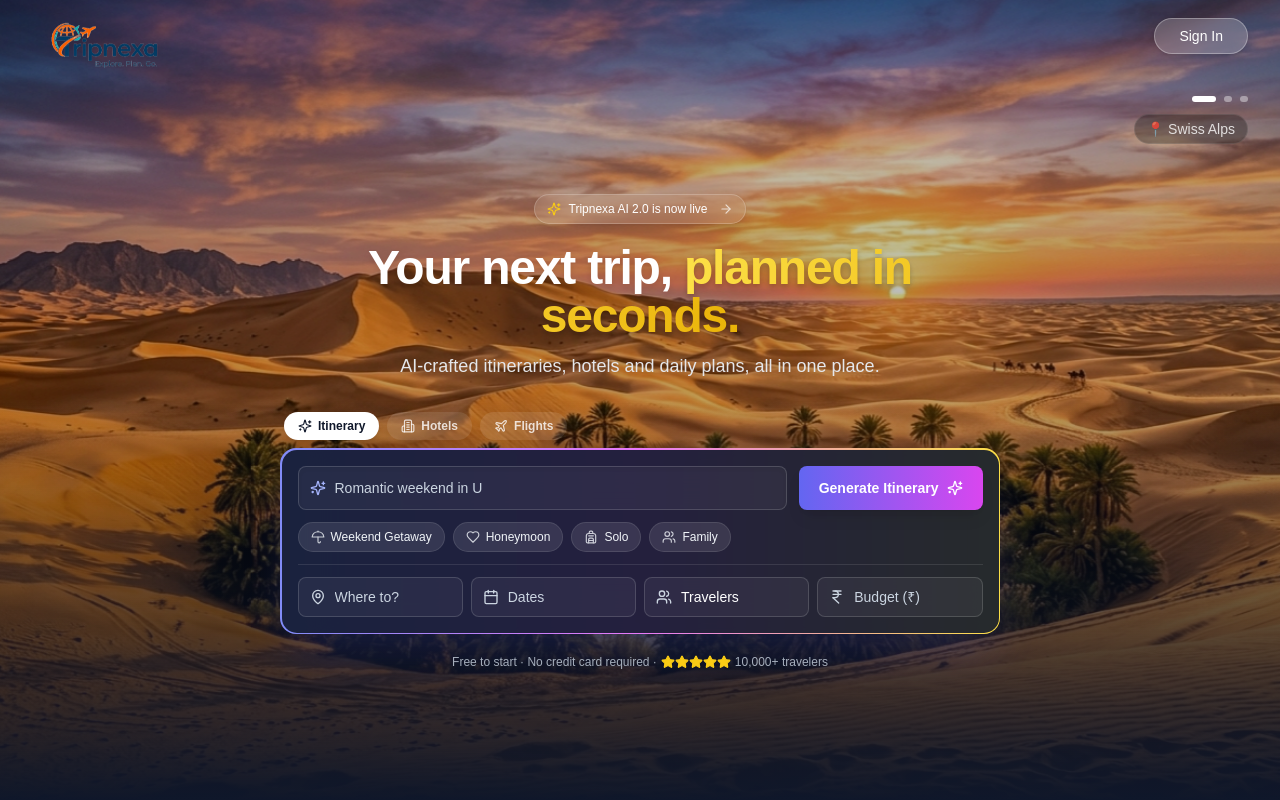
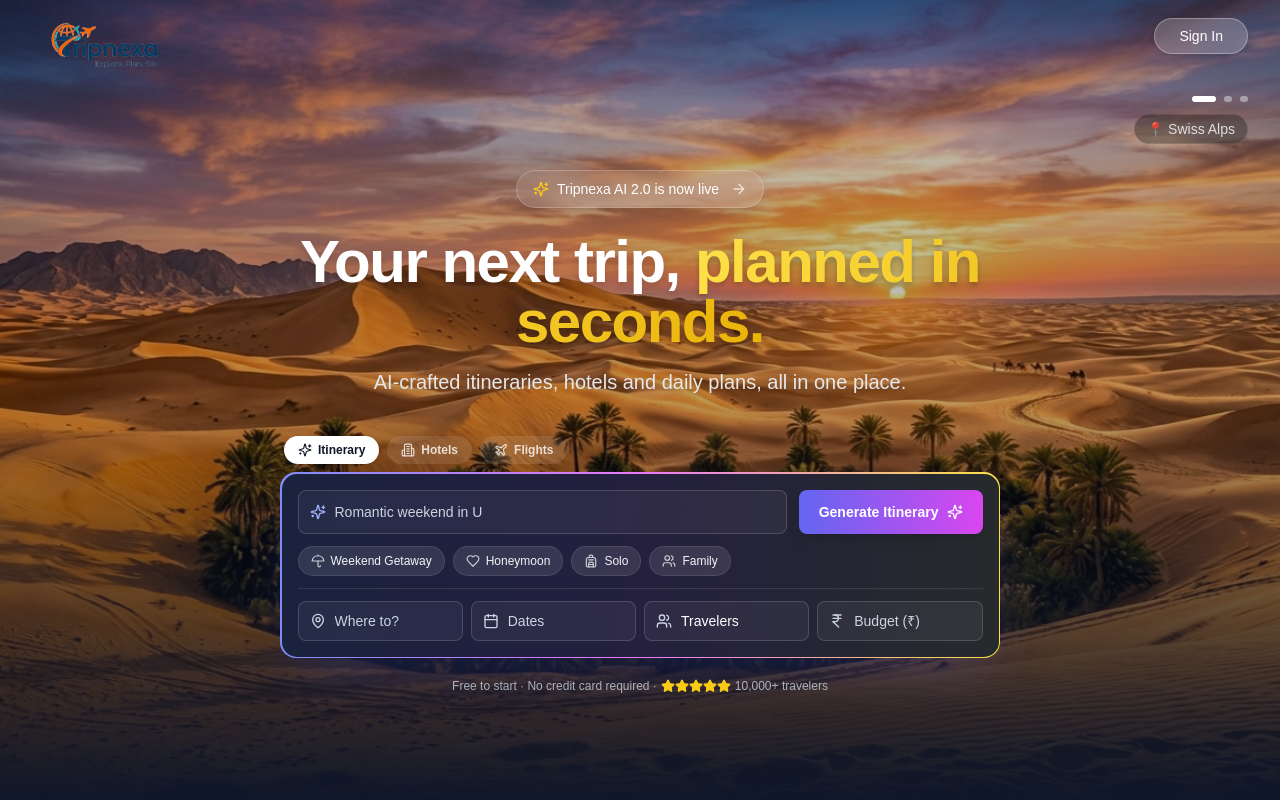
Before and after one commit to Aaryav1130/TripNexa, a React (Vite) app: page / in a window 1280 px wide. Shown: the top 800 px of the page. Built offline with nearby package versions, Linux system fonts and the light colour scheme; no server answers.

Commit message:
style: increase typography scale for hero headline and badge

```diff
--- a/src/components/ui/custom/Hero.jsx
+++ b/src/components/ui/custom/Hero.jsx
@@ -147,15 +147,15 @@ export default function Hero() {
         {/* Subtle Badge */}
         <Link
           to="/take-ai-help"
-          className="inline-flex items-center gap-2 px-3 py-1.5 rounded-full bg-white/10 hover:bg-white/20 backdrop-blur-md border border-white/20 text-white text-xs font-medium mb-5 animate-fade-in-up shadow-lg transition-colors cursor-pointer"
+          className="inline-flex items-center gap-2 px-4 py-2 rounded-full bg-white/10 hover:bg-white/20 backdrop-blur-md border border-white/20 text-white text-sm font-medium mb-6 animate-fade-in-up shadow-lg transition-colors cursor-pointer"
         >
-          <Sparkles className="w-3.5 h-3.5 text-yellow-400" />
+          <Sparkles className="w-4 h-4 text-yellow-400" />
           <span>Tripnexa AI 2.0 is now live</span>
-          <ArrowRight className="w-3.5 h-3.5 ml-1 opacity-70" />
+          <ArrowRight className="w-4 h-4 ml-1 opacity-70" />
         </Link>
 
         {/* Main Headline */}
-        <h1 className="text-3xl md:text-5xl font-bold tracking-tight leading-tight text-white mb-3 max-w-3xl animate-fade-in-up delay-100 drop-shadow-lg">
+        <h1 className="text-4xl md:text-6xl font-extrabold tracking-tight leading-tight text-white mb-4 max-w-4xl animate-fade-in-up delay-100 drop-shadow-lg">
           Your next trip,{" "}
           <span className="text-transparent bg-clip-text bg-gradient-to-r from-yellow-300 to-yellow-500 drop-shadow-md">
             planned in seconds.
@@ -163,7 +163,7 @@ export default function Hero() {
         </h1>
 
         {/* Subtitle */}
-        <p className="text-base md:text-lg text-gray-200 mb-8 max-w-xl animate-fade-in-up delay-200 drop-shadow-md">
+        <p className="text-lg md:text-xl text-gray-200 mb-10 max-w-2xl animate-fade-in-up delay-200 drop-shadow-md font-medium">
           AI-crafted itineraries, hotels and daily plans, all in one place.
         </p>
 
```
